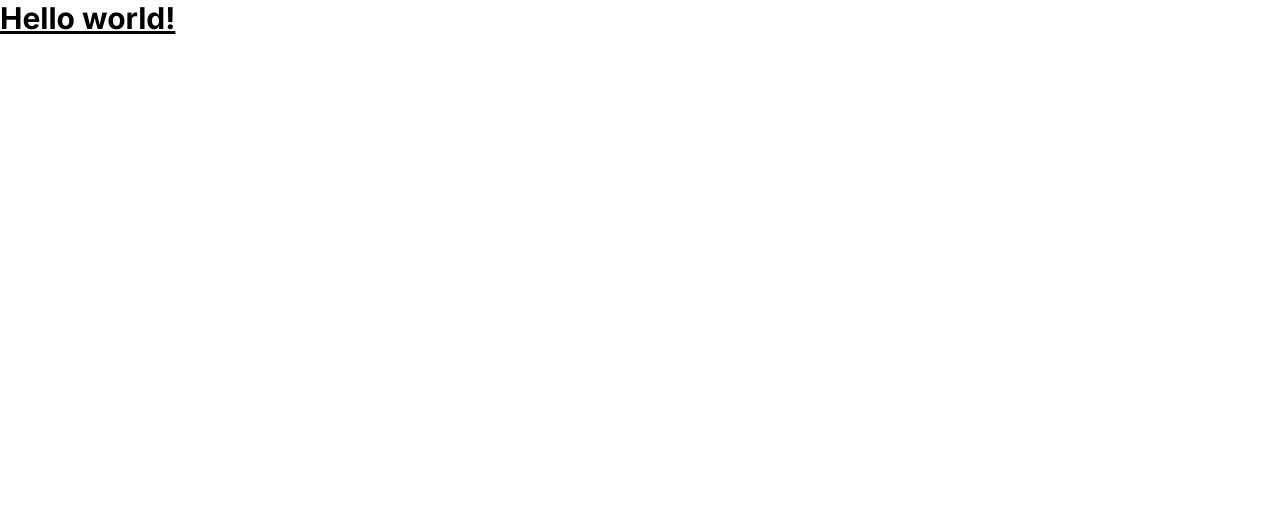
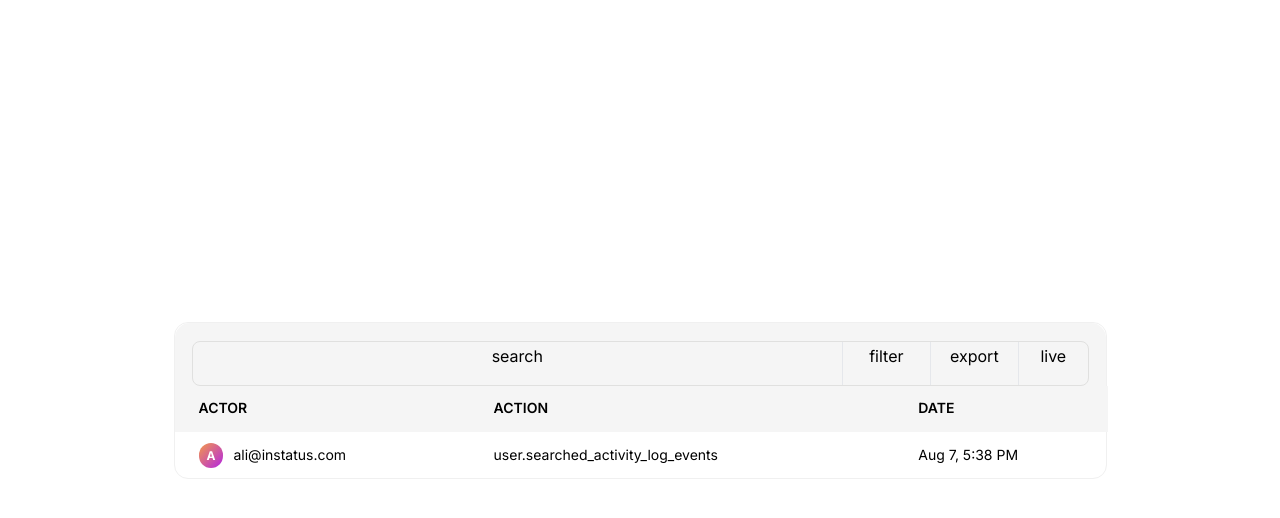
Before and after one commit to AshourDono/instalog, a Next.js app in the folder instalog/: page /events in a window 1280 px wide. Shown: the top 518 px of the page. Built offline with nearby package versions, Linux system fonts and the light colour scheme.

Commit message:
add events table styling

```diff
--- a/instalog/src/app/components/exportToCsv/exportButton.tsx
+++ b/instalog/src/app/components/exportToCsv/exportButton.tsx
@@ -2,7 +2,13 @@ import * as React from 'react';
 import { useState, useEffect } from 'react';
 
 function ExportButton(){
-    return <h1>csv</h1>
+    return (
+      <>
+        <div className='w-[88.5px] h-full'>
+          <span className='align-middle'>export</span>
+        </div>
+      </>
+    );
 }
 
 export default ExportButton;
--- a/instalog/src/app/components/filter/filterButton.tsx
+++ b/instalog/src/app/components/filter/filterButton.tsx
@@ -2,7 +2,13 @@ import * as React from 'react';
 import { useState, useEffect } from 'react';
 
 function FilterButton() {
-  return <h1>csv</h1>;
+  return (
+    <>
+      <div className='w-[87.5px] h-full'>
+        <span className='align-middle'>filter</span>
+      </div>
+    </>
+  );
 }
 
 export default FilterButton;
--- a/instalog/src/app/components/live/liveButton.tsx
+++ b/instalog/src/app/components/live/liveButton.tsx
@@ -2,7 +2,13 @@ import * as React from 'react';
 import { useState, useEffect } from 'react';
 
 function LiveButton() {
-  return <h1>csv</h1>;
+  return (
+    <>
+      <div className='w-[69.5px] h-full'>
+        <span className='align-middle'>live</span>
+      </div>
+    </>
+  );
 }
 
 export default LiveButton;
--- a/instalog/src/app/components/search/searchButton.tsx
+++ b/instalog/src/app/components/search/searchButton.tsx
@@ -2,7 +2,13 @@ import * as React from 'react';
 import { useState, useEffect } from 'react';
 
 function SearchButton() {
-  return <h1>csv</h1>;
+  return (
+    <>
+      <div className='w-[650px] h-full'>
+        <span className='align-middle'>search</span>
+      </div>
+    </>
+  );
 }
 
 export default SearchButton;
--- /dev/null
+++ b/instalog/src/app/components/table/table.tsx
@@ -0,0 +1,80 @@
+import * as React from 'react';
+import { useState, useEffect } from 'react';
+
+function Table() {
+  return (
+    <>
+      <table className='table-auto w-[933px]'>
+        <thead className='bg-[#F5F5F5]'>
+          <tr className='table-row h-[46px] leading-[16.94px]'>
+            <th className='table-cell text-start text-[14px] font-semibold uppercase'>
+              <span className='ms-[23px]'>actor</span>
+            </th>
+            <th className='table-cell text-start text-[14px] font-semibold uppercase'>
+              <span className='ms-[18px]'>action</span>
+            </th>
+            <th className='table-cell text-start text-[14px] font-semibold uppercase'>
+              <span className='ms-[18px]'>date</span>
+            </th>
+          </tr>
+        </thead>
+        <tbody>
+          <tr className='table-row h-[46px]'>
+            <td className='table-cell text-start text-[14px] font-normal'>
+              <span className='ms-[23px] me-[10px] text-[12px] font-bold text-white uppercase w-[9px] h-[15px] px-[8px] py-[5px] rounded-full bg-gradient-to-tl from-[#B325E2] to-[#F3994A]'>
+                a
+              </span>
+              <span>ali@instatus.com</span>
+            </td>
+            <td className='table-cell text-start text-[14px] font-normal'>
+              <span className='ms-[18px]'>user.searched_activity_log_events</span>
+            </td>
+            <td className='table-cell text-start text-[14px] font-normal'>
+              <span className='ms-[18px]'>Aug 7, 5:38 PM</span>
+            </td>
+          </tr>
+          {/* <tr className='table-row h-[46px]'>
+            <td className='table-cell text-start text-[14px] font-normal'>
+              <span className='ms-[23px] me-[20px] uppercase w-[25px] h-[25px] rounded-full bg-gradient-to-r from-[#F3994A] to-[#B325E2]'>
+                a
+              </span>
+              <span>ali@instatus.com</span>
+            </td>
+            <td className='table-cell text-start text-[14px] font-normal'>
+              <span className='ms-[18px]'>user.searched_activity_log_events</span>
+            </td>
+            <td className='table-cell text-start text-[14px] font-normal'>
+              <span className='ms-[18px]'>Aug 7, 5:38 PM</span>
+            </td>
+          </tr>
+          <tr className='table-row h-[46px]'>
+            <td className='table-cell text-start text-[14px] font-normal'>
+              <span className='ms-[18px] me-[23.5px] uppercase'>a</span>
+              <span>ali@instatus.com</span>
+            </td>
+            <td className='table-cell text-start text-[14px] font-normal'>
+              <span className='ms-[18px]'>user.searched_activity_log_events</span>
+            </td>
+            <td className='table-cell text-start text-[14px] font-normal'>
+              <span className='ms-[18px]'>Aug 7, 5:38 PM</span>
+            </td>
+          </tr>
+          <tr className='table-row h-[46px]'>
+            <td className='table-cell text-start text-[14px] font-normal'>
+              <span className='ms-[18px] me-[23.5px] uppercase'>a</span>
+              <span>ali@instatus.com</span>
+            </td>
+            <td className='table-cell text-start text-[14px] font-normal'>
+              <span className='ms-[18px]'>user.searched_activity_log_events</span>
+            </td>
+            <td className='table-cell text-start text-[14px] font-normal'>
+              <span className='ms-[18px]'>Aug 7, 5:38 PM</span>
+            </td>
+          </tr> */}
+        </tbody>
+      </table>
+    </>
+  );
+}
+
+export default Table;
--- a/instalog/src/app/events/page.tsx
+++ b/instalog/src/app/events/page.tsx
@@ -1,10 +1,26 @@
 import * as React from 'react';
-import { useState, useEffect } from 'react';
+import SearchButton from '../components/search/searchButton';
+import FilterButton from '../components/filter/filterButton';
+import ExportButton from '../components/exportToCsv/exportButton';
+import LiveButton from '../components/live/liveButton';
+import Table from '../components/table/table';
 
-function EventTable() {
-  return <h1 className="text-3xl font-bold underline">
-      Hello world!
-    </h1>
+function Event() {
+  return (
+    <main className='flex justify-center items-center min-h-[100vh]'>
+      <div className='bg-[#FFFFFF] w-[933px] border-[1px] border-[#F0F0F0] rounded-[14px]'>
+        <nav className='h-[63px] py-[18px] bg-[#F5F5F5] rounded-tl-[15px] rounded-tr-[15px]'>
+          <section className='inline-flex justify-center w-[897px] h-[45px] mx-[17px] border-[1px] border-[#E0E0DF] rounded-[8px] text-center divide-x'>
+            <SearchButton />
+            <FilterButton />
+            <ExportButton />
+            <LiveButton />
+          </section>
+        </nav>
+        <Table />
+      </div>
+    </main>
+  );
 }
 
-export default EventTable
+export default Event;
--- a/instalog/src/app/globals.css
+++ b/instalog/src/app/globals.css
@@ -2,7 +2,7 @@
 @tailwind components;
 @tailwind utilities;
 
-:root {
+/* :root {
   --foreground-rgb: 0, 0, 0;
   --background-start-rgb: 214, 219, 220;
   --background-end-rgb: 255, 255, 255;
@@ -14,7 +14,7 @@
     --background-start-rgb: 0, 0, 0;
     --background-end-rgb: 0, 0, 0;
   }
-}
+} */
 
 @layer utilities {
   .text-balance {
--- a/instalog/src/app/page.tsx
+++ b/instalog/src/app/page.tsx
@@ -1,29 +1,3 @@
-import ExportButton from './components/exportToCsv/exportButton';
-import FilterButton from './components/filter/filterButton';
-import LiveButton from './components/live/liveButton';
-import SearchButton from './components/search/searchButton';
-import EventTable from './events/page';
-
 export default function Home() {
-  return (
-    <>
-      <main className='grid grid-cols-5 grid-rows-5 gap-4 py-20 px-16'>
-        <section className='col-span-2 ps-4'>
-          <SearchButton />
-        </section>
-        <section className='col-start-3'>
-          <FilterButton />
-        </section>
-        <section className='col-start-4'>
-          <ExportButton />
-        </section>
-        <section className='col-start-5 pe-4'>
-          <LiveButton />
-        </section>
-        <section className='col-span-5 row-span-3 row-start-2'>
-          <EventTable />
-        </section>
-      </main>
-    </>
-  );
+  return <></>;
 }
--- a/instalog/tailwind.config.ts
+++ b/instalog/tailwind.config.ts
@@ -1,6 +1,4 @@
 import type { Config } from 'tailwindcss';
-
-const defaultTheme = require('tailwindcss/defaultTheme');
 
 const config: Config = {
   content: [
```
